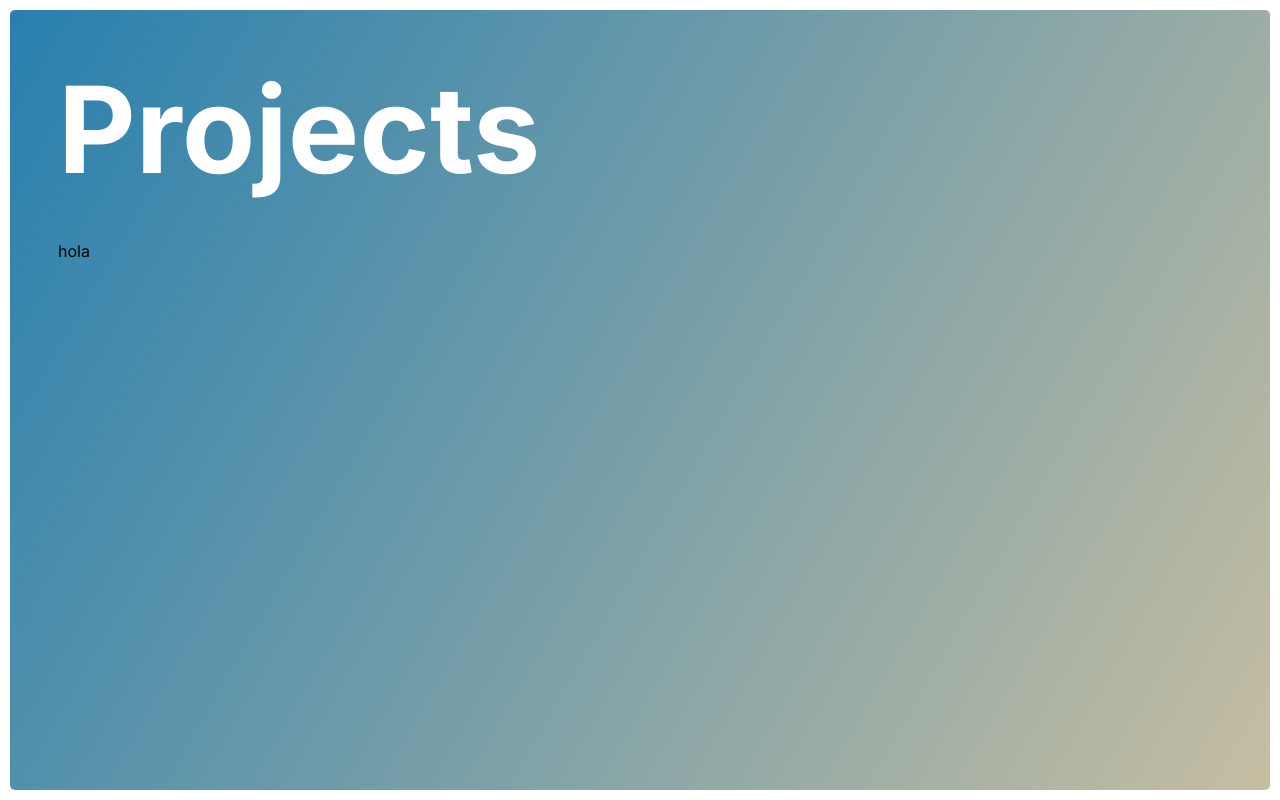
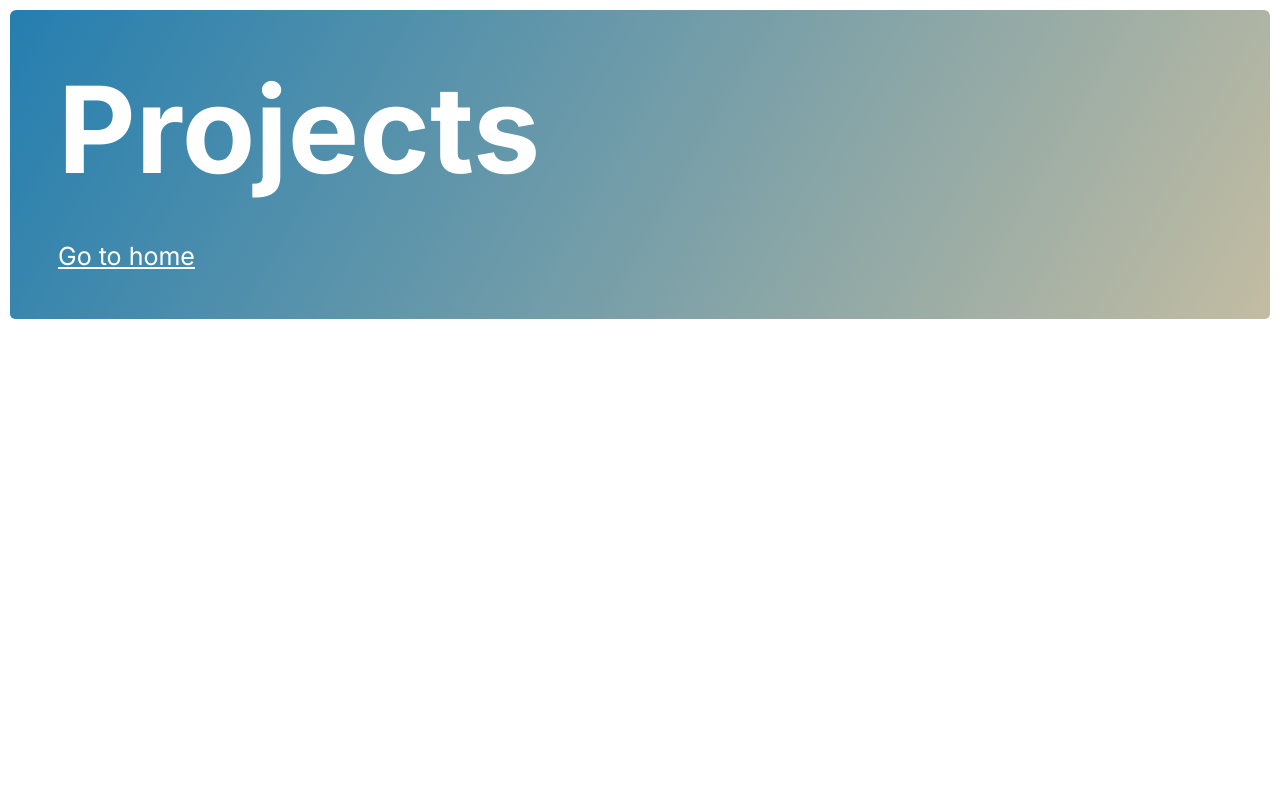
Before and after one commit to coeurofbear/gisse-la, a Vue app: page /projects in a window 1280 px wide. Built offline with nearby package versions, Linux system fonts and the light colour scheme.

Commit message:
feat: make border non selectable

```diff
--- a/src/assets/css/project/_general.scss
+++ b/src/assets/css/project/_general.scss
@@ -48,3 +48,8 @@ h4 {
     font-size: 65px;
   }
 }
+
+a {
+  font-size: 25px;
+  color: white;
+}
--- a/src/components/Background.vue
+++ b/src/components/Background.vue
@@ -1,5 +1,6 @@
 <template>
-  <div class="border">
+  <div>
+    <div class="border" />
     <div class="bg" />
   </div>
 </template>
@@ -15,8 +16,8 @@
   background: linear-gradient(120deg, rgba(18,119,177,1) 0%, rgba(255,143,0,0.38279061624649857) 100%);
 	background-size: 150% 150%;
 	animation: rotation 10s ease infinite;
+
 }
-
 .border {
   position: fixed;
   top: 0;
@@ -26,7 +27,7 @@
   border: 10px solid white;
   border-radius: 16px;
   outline: white solid 10px;
-  z-index: -1;
+  pointer-events: none;
 }
 
 @keyframes rotation {
--- a/src/components/HomeContent.vue
+++ b/src/components/HomeContent.vue
@@ -12,10 +12,6 @@
 </template>
 
 <style scoped lang="scss">
-a {
-  font-size: 25px;
-  color: white;
-}
 .bottom {
   position: absolute;
   bottom: 3rem;
--- a/src/components/ProjectsContent.vue
+++ b/src/components/ProjectsContent.vue
@@ -2,9 +2,11 @@
 <div>
   <div class="container-fluid wrapper">
     <div class="row">
+      <div class="col-12">
+        <h1 class="main-title">Projects</h1>
+      </div>
       <div class="col-12 col-sm-6">
-        <h1 class="main-title">Projects</h1>
-        hola
+      <router-link class="" to="/">Go to home</router-link>
       </div>
     </div>
   </div>
```
